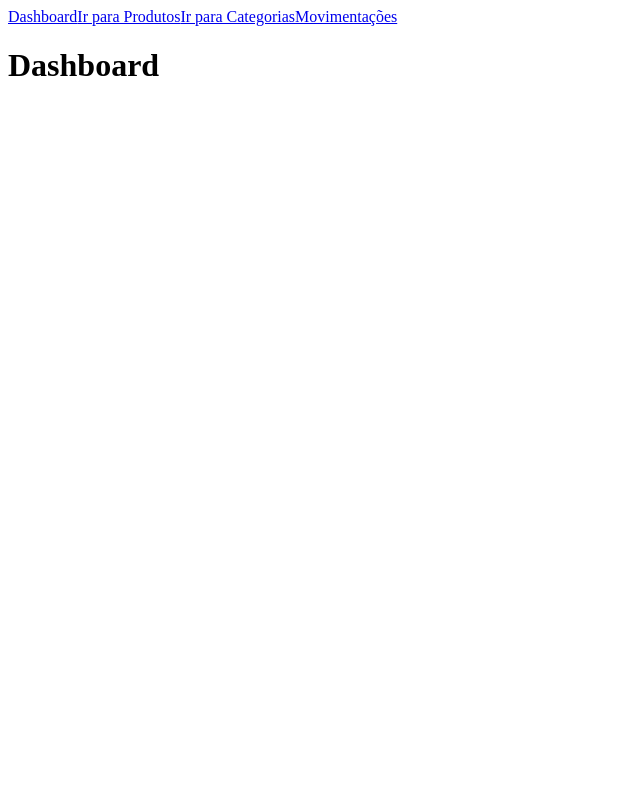
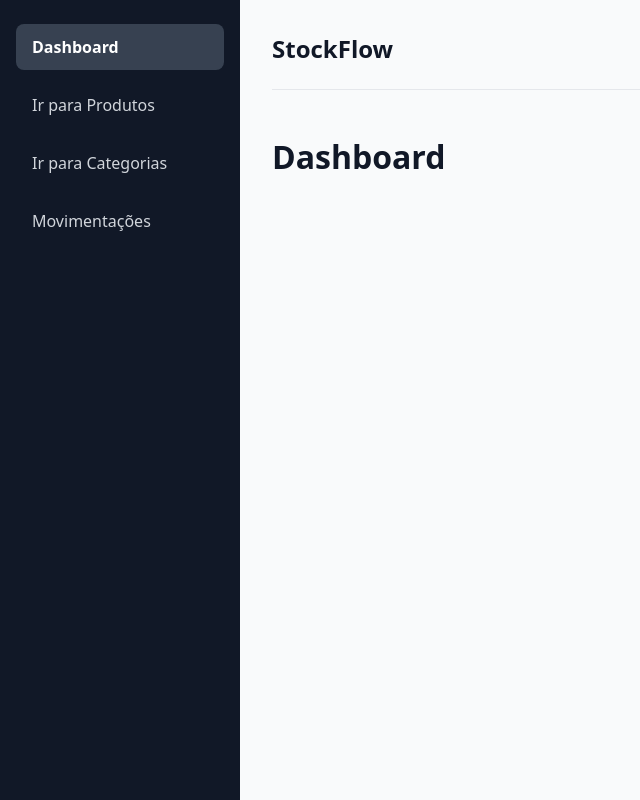
Before and after one commit to sh-douglas/stockflow, a Vue app in the folder web/: page / in a window 1280 px wide. Shown: the whole page, without its empty margins (0-640 px from the left). Built offline with nearby package versions, Linux system fonts and the light colour scheme.

Commit message:
feat(web): implement products listing

```diff
--- a/web/src/App.vue
+++ b/web/src/App.vue
@@ -3,13 +3,97 @@ import { RouterView, RouterLink } from 'vue-router'
 </script>
 
 <template>
-  <header>
+  <div class="app-layout">
+    <aside>
       <nav>
         <RouterLink to="/">Dashboard</RouterLink>
         <RouterLink to="/products">Ir para Produtos</RouterLink>
         <RouterLink to="/categories">Ir para Categorias</RouterLink>
         <RouterLink to="/stock-movements">Movimentações</RouterLink>
       </nav>
+    </aside>
+    <div class="content">
+      <header>
+        <h1>StockFlow</h1>
       </header>
+      <main>
         <RouterView />
+      </main>
+    </div>
+  </div>
 </template>
+
+<style scoped>
+.app-layout {
+  display: flex;
+  min-height: 100vh;
+  width: 100%;
+}
+.app-layout aside {
+  width: 240px;
+  flex-shrink: 0;
+  padding: 24px 16px;
+  box-sizing: border-box;
+  background-color: #111827;
+  color: #f9fafb;
+}
+
+.app-layout aside nav {
+  display: flex;
+  flex-direction: column;
+  gap: 12px;
+}
+
+.app-layout aside nav a {
+  color: #d1d5db;
+  text-decoration: none;
+  padding: 12px 16px;
+  border-radius: 8px;
+  display: block;
+}
+
+.app-layout aside nav a.router-link-exact-active {
+  background-color: #374151;
+  color: #ffffff;
+  font-weight: 600;
+}
+
+.app-layout aside nav a:hover {
+  background-color: #374151;
+  color: #ffffff;
+  transition:
+    background-color 0.2s ease,
+    color 0.2s ease;
+}
+
+.app-layout aside nav a:focus-visible {
+  outline: 2px solid #60a5fa;
+  outline-offset: 2px;
+}
+
+.content {
+  flex: 1;
+  min-width: 0;
+  padding: 32px;
+  background-color: #f9fafb;
+  color: #111827;
+}
+
+.content header {
+  display: flex;
+  align-items: center;
+  justify-content: space-between;
+  padding-bottom: 24px;
+  border-bottom: 1px solid #e5e7eb;
+}
+
+.content header h1 {
+  font-size: 24px;
+  font-weight: 700;
+  margin: 0;
+}
+
+.content main {
+  padding-top: 24px;
+}
+</style>
--- /dev/null
+++ b/web/src/assets/main.css
@@ -0,0 +1,21 @@
+body {
+  margin: 0;
+  font-family:
+    system-ui,
+    -apple-system,
+    BlinkMacSystemFont,
+    'Segoe UI',
+    Roboto,
+    Oxygen,
+    Ubuntu,
+    Cantarell,
+    'Open Sans',
+    'Helvetica Neue',
+    sans-serif;
+}
+
+*,
+*::before,
+*::after {
+  box-sizing: border-box;
+}
--- a/web/src/main.ts
+++ b/web/src/main.ts
@@ -1,6 +1,7 @@
 import { createApp } from 'vue'
 import App from './App.vue'
 import router from './router'
+import './assets/main.css'
 
 const app = createApp(App)
 
--- a/web/src/views/ProductsView.vue
+++ b/web/src/views/ProductsView.vue
@@ -1,3 +1,120 @@
+<script setup lang="ts">
+import { ref, onMounted } from 'vue'
+
+interface Product {
+  id: string
+  name: string
+  sku: string
+  price: string
+  quantity: number
+  category: {
+    id: string
+    name: string
+  }
+}
+
+interface ProductResponse {
+  products: Product[]
+}
+
+const products = ref<Product[]>([])
+const errorMessage = ref<string | null>(null)
+const isLoading = ref<boolean>(true)
+
+function formatPrice(price: string) {
+  const parsedPrice = Number(price)
+
+  const priceFormatter = Intl.NumberFormat('pt-BR', {
+    style: 'currency',
+    currency: 'BRL',
+  })
+
+  return priceFormatter.format(parsedPrice)
+}
+
+onMounted(async () => {
+  try {
+    const response = await fetch('http://localhost:3000/products')
+    if (response.ok === false) {
+      throw new Error(`Falha ao carregar dados da API ${response.status}`)
+    }
+    const data = (await response.json()) as ProductResponse
+    products.value = data.products
+  } catch {
+    errorMessage.value = 'Não foi possivel carregar os produtos.'
+  } finally {
+    isLoading.value = false
+  }
+})
+</script>
+
 <template>
-  <h1>Product View</h1>
+  <h1>Produtos</h1>
+  <section>
+    <p v-if="isLoading">Carregando produtos...</p>
+    <p v-else-if="errorMessage">{{ errorMessage }}</p>
+    <p v-else-if="products.length === 0">Nenhum produto cadastrado</p>
+    <div v-else class="table-wrapper">
+      <table>
+        <thead>
+          <tr>
+            <th>Produto</th>
+            <th>SKU</th>
+            <th>Categoria</th>
+            <th>Preço</th>
+            <th>Estoque</th>
+          </tr>
+        </thead>
+        <tbody>
+          <tr v-for="product in products" :key="product.id">
+            <td>{{ product.name }}</td>
+            <td>{{ product.sku }}</td>
+            <td>{{ product.category.name }}</td>
+            <td>{{ formatPrice(product.price) }}</td>
+            <td>{{ product.quantity }}</td>
+          </tr>
+        </tbody>
+      </table>
+    </div>
+  </section>
 </template>
+
+<style scoped>
+table {
+  width: 100%;
+  border-collapse: collapse;
+  background-color: #ffffff;
+  border-radius: 8px;
+  table-layout: fixed;
+  min-width: 760px;
+}
+
+table tr th {
+  text-align: left;
+  padding: 14px 16px;
+  background-color: #f3f4f6;
+  color: #6b7280;
+  font-size: 13px;
+  font-weight: 600;
+}
+
+table tr td {
+  padding: 16px;
+  font-size: 14px;
+  color: #374151;
+  border-bottom: 1px solid #e5e7eb;
+}
+
+table tbody tr {
+  transition: background-color 0.2s ease;
+}
+
+table tbody tr:hover {
+  background-color: #f9fafb;
+}
+.table-wrapper {
+  border-radius: 8px;
+  overflow-x: auto;
+  border: 1px solid #e5e7eb;
+}
+</style>
```
Lines whose indentation alone changed are shown as unchanged.
